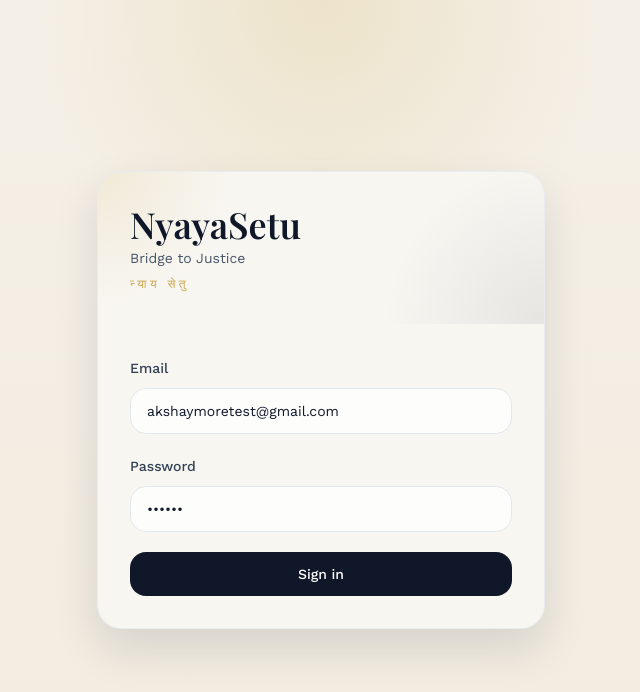
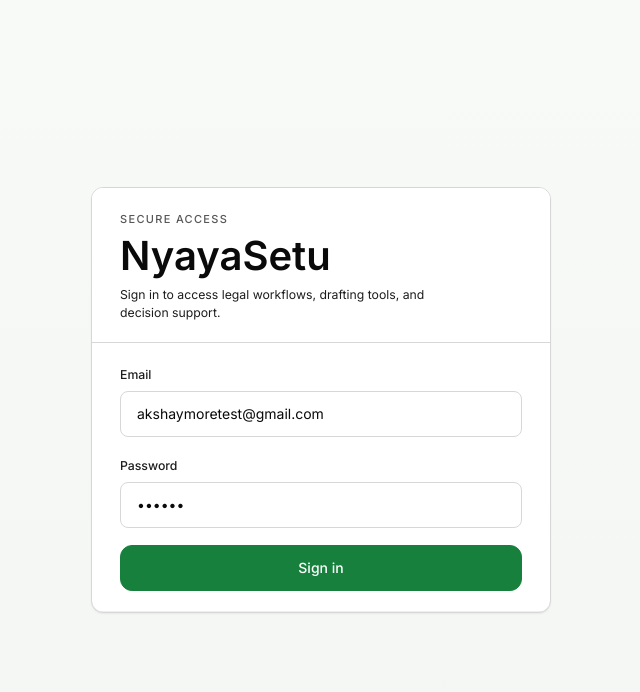
Before and after one commit to theakshaymore/Nyaya-Setu, a React (Vite) app in the folder frontend/: page /login in a window 1280 px wide. Shown: the top 692 px of the page, without its empty margins (319-959 px from the left). Built offline with nearby package versions, Linux system fonts and the light colour scheme; no server answers.

Commit message:
Add base CSS styles for frontend components

```diff
--- a/frontend/index.html
+++ b/frontend/index.html
@@ -7,12 +7,12 @@
     <link rel="preconnect" href="https://fonts.googleapis.com" />
     <link rel="preconnect" href="https://fonts.gstatic.com" crossorigin />
     <link
-      href="https://fonts.googleapis.com/css2?family=DM+Sans:wght@400;500;700&family=Playfair+Display:wght@600;700&display=swap"
+      href="https://fonts.googleapis.com/css2?family=Inter:wght@400;500;600;700&display=swap"
       rel="stylesheet"
     />
   </head>
-  <body class="bg-shell text-slate-900">
+  <body class="bg-bg-canvas text-text-primary">
     <div id="root"></div>
     <script type="module" src="/src/main.jsx"></script>
   </body>
-  </html>
+</html>
--- a/frontend/src/App.jsx
+++ b/frontend/src/App.jsx
@@ -15,8 +15,8 @@ function PlaceholderModule({ title }) {
   return (
     <div className="module-shell flex items-center justify-center p-10">
       <div className="max-w-lg text-center">
-        <p className="font-display text-3xl text-ink">{title}</p>
-        <p className="mt-3 text-sm leading-7 text-slate-500">
+        <p className="section-title">{title}</p>
+        <p className="mt-3 text-sm leading-7 text-text-secondary">
           This module shell is ready for the next build step.
         </p>
       </div>
--- a/frontend/src/components/Auth/LoginPage.jsx
+++ b/frontend/src/components/Auth/LoginPage.jsx
@@ -1,51 +1,50 @@
-import { useState } from "react";
-import { useNavigate } from "react-router-dom";
-import { motion } from "framer-motion";
+import { useState } from 'react'
+import { useNavigate } from 'react-router-dom'
+import { motion } from 'framer-motion'
 
-import { useAuth } from "../../context/AuthContext.jsx";
+import { useAuth } from '../../context/AuthContext.jsx'
 
 export function LoginPage() {
-  const navigate = useNavigate();
-  const { login, isAuthLoading } = useAuth();
+  const navigate = useNavigate()
+  const { login, isAuthLoading } = useAuth()
   const [form, setForm] = useState({
-    email: "akshaymoretest@gmail.com",
-    password: "monica",
-  });
-  const [error, setError] = useState("");
+    email: 'akshaymoretest@gmail.com',
+    password: 'monica'
+  })
+  const [error, setError] = useState('')
 
   async function handleSubmit(event) {
-    event.preventDefault();
-    setError("");
+    event.preventDefault()
+    setError('')
 
     try {
-      await login(form.email, form.password);
-      navigate("/", { replace: true });
+      await login(form.email, form.password)
+      navigate('/', { replace: true })
     } catch (requestError) {
-      setError(requestError.response?.data?.error || "Sign in failed.");
+      setError(requestError.response?.data?.error || 'Sign in failed.')
     }
   }
 
   return (
-    <div className="flex min-h-screen items-center justify-center p-6">
+    <div className="flex min-h-screen items-center justify-center px-4 py-10">
       <motion.div
         initial={{ opacity: 0, y: 24 }}
         animate={{ opacity: 1, y: 0 }}
-        className="panel w-full max-w-md overflow-hidden"
+        className="panel w-full max-w-[460px] overflow-hidden"
       >
-        <div className="bg-parchment p-8">
-          <p className="font-display text-4xl text-ink">NyayaSetu</p>
-          <p className="mt-1 text-sm text-slate-600">Bridge to Justice</p>
-          <p className="mt-2 text-xs uppercase tracking-[0.28em] text-gold">
-            न्याय सेतु
+        <div className="border-b border-border-subtle bg-surface-muted px-6 py-6 md:px-8">
+          <p className="eyebrow">Secure access</p>
+          <p className="mt-2 text-[40px] font-semibold leading-none text-text-primary">
+            NyayaSetu
+          </p>
+          <p className="mt-3 max-w-sm text-sm text-text-secondary">
+            Sign in to access legal workflows, drafting tools, and decision support.
           </p>
         </div>
 
-        <form className="space-y-5 p-8" onSubmit={handleSubmit}>
+        <form className="space-y-5 px-6 py-6 md:px-8" onSubmit={handleSubmit}>
           <div className="space-y-2">
-            <label
-              className="text-sm font-medium text-slate-700"
-              htmlFor="email"
-            >
+            <label className="text-sm font-medium text-text-secondary" htmlFor="email">
               Email
             </label>
             <input
@@ -56,16 +55,17 @@ export function LoginPage() {
               onChange={(event) =>
                 setForm((current) => ({
                   ...current,
-                  email: event.target.value,
+                  email: event.target.value
                 }))
               }
               placeholder="you@example.com"
+              autoComplete="email"
             />
           </div>
 
           <div className="space-y-2">
             <label
-              className="text-sm font-medium text-slate-700"
+              className="text-sm font-medium text-text-secondary"
               htmlFor="password"
             >
               Password
@@ -78,24 +78,25 @@ export function LoginPage() {
               onChange={(event) =>
                 setForm((current) => ({
                   ...current,
-                  password: event.target.value,
+                  password: event.target.value
                 }))
               }
               placeholder="Enter your password"
+              autoComplete="current-password"
             />
           </div>
 
-          <button
-            type="submit"
-            className="primary-button w-full"
-            disabled={isAuthLoading}
-          >
-            {isAuthLoading ? "Signing in..." : "Sign in"}
+          <button type="submit" className="primary-button w-full" disabled={isAuthLoading}>
+            {isAuthLoading ? 'Signing in...' : 'Sign in'}
           </button>
 
-          {error ? <p className="text-sm text-rose-600">{error}</p> : null}
+          {error ? (
+            <p className="rounded-[8px] border border-state-error bg-state-error-surface px-3 py-2 text-sm text-state-error">
+              {error}
+            </p>
+          ) : null}
         </form>
       </motion.div>
     </div>
-  );
+  )
 }
--- a/frontend/src/components/Layout/Sidebar.jsx
+++ b/frontend/src/components/Layout/Sidebar.jsx
@@ -39,11 +39,11 @@ export function Sidebar() {
   const { user, logout } = useAuth()
 
   return (
-    <aside className="flex w-full flex-col bg-sidebar px-4 py-5 text-white md:sticky md:top-0 md:min-h-screen md:max-w-[280px] md:px-6 md:py-8">
+    <aside className="flex w-full flex-col border-r border-border-subtle bg-surface-muted px-4 py-5 text-text-primary md:sticky md:top-0 md:min-h-screen md:max-w-[280px] md:px-5 md:py-6">
       <div>
-        <p className="font-display text-3xl text-gold">NyayaSetu</p>
-        <p className="mt-2 text-xs uppercase tracking-[0.26em] text-slate-400">
-          Bridge to Justice
+        <p className="text-[26px] font-semibold leading-none text-text-primary">NyayaSetu</p>
+        <p className="mt-2 text-xs text-text-secondary">
+          Structured legal assistance for teams and decision-makers
         </p>
       </div>
 
@@ -53,27 +53,27 @@ export function Sidebar() {
             key={item.to}
             to={item.to}
             className={({ isActive }) =>
-              `min-w-[220px] shrink-0 rounded-2xl border-l-4 px-4 py-4 transition md:block md:min-w-0 ${
+              `min-w-[220px] shrink-0 rounded-[12px] border px-4 py-4 transition md:block md:min-w-0 ${
                 isActive
-                  ? 'border-gold bg-white/8'
-                  : 'border-transparent hover:border-gold/70 hover:bg-white/5'
+                  ? 'border-surface-raised bg-[#f3faf5]'
+                  : 'border-border-subtle bg-surface-muted hover:border-surface-raised hover:bg-[#fafdfa]'
               }`
             }
           >
             <div className="flex items-start gap-3">
-              <span className="pt-1 text-gold">{item.icon}</span>
+              <span className="pt-1 text-surface-raised">{item.icon}</span>
               <div>
-                <p className="text-sm font-medium text-white">{item.label}</p>
-                <p className="mt-1 text-xs text-slate-400">{item.sublabel}</p>
+                <p className="text-sm font-medium text-text-primary">{item.label}</p>
+                <p className="mt-1 text-xs text-text-secondary">{item.sublabel}</p>
               </div>
             </div>
           </NavLink>
         ))}
       </nav>
 
-      <div className="mt-4 rounded-2xl border border-white/10 bg-white/5 p-4 md:mt-auto">
-        <p className="text-xs uppercase tracking-[0.22em] text-slate-400">Signed in</p>
-        <p className="mt-2 break-all text-sm text-white">{user?.email}</p>
+      <div className="mt-4 rounded-[12px] border border-border-subtle bg-[#f7f9f7] p-4 md:mt-auto">
+        <p className="eyebrow">Signed in</p>
+        <p className="mt-2 break-all text-sm text-text-primary">{user?.email}</p>
         <button type="button" className="secondary-button mt-4 w-full" onClick={logout}>
           Logout
         </button>
--- a/frontend/src/components/shared/DisclaimerBadge.jsx
+++ b/frontend/src/components/shared/DisclaimerBadge.jsx
@@ -1,6 +1,6 @@
 export function DisclaimerBadge() {
   return (
-    <span className="inline-flex items-center rounded-full bg-gold/15 px-4 py-2 text-xs font-medium uppercase tracking-[0.22em] text-ink">
+    <span className="status-badge text-[11px] uppercase tracking-[0.12em]">
       Not Legal Advice
     </span>
   )
--- a/frontend/src/index.css
+++ b/frontend/src/index.css
@@ -1,35 +1,93 @@
-@import url("https://fonts.googleapis.com/css2?family=Work+Sans:ital,wght@0,100..900;1,100..900&display=swap");
-
 @tailwind base;
 @tailwind components;
 @tailwind utilities;
 
 @layer base {
   :root {
-    /* font-family: "DM Sans", sans-serif; */
-    color: #0f1729;
-    background: #f3efe6;
-    font-family: "Work Sans", sans-serif;
-    font-optical-sizing: auto;
-    font-style: normal;
+    --font-family-primary: Inter, sans-serif;
+    --font-size-xs: 11px;
+    --font-size-sm: 12px;
+    --font-size-md: 14px;
+    --font-size-lg: 16px;
+    --font-size-xl: 18px;
+    --font-size-2xl: 26px;
+    --font-size-3xl: 28px;
+    --font-size-4xl: 40px;
+    --line-height-base: 20px;
+    --radius-xs: 8px;
+    --radius-sm: 12px;
+    --radius-md: 100px;
+    --radius-lg: 1000px;
+    --space-1: 4px;
+    --space-2: 8px;
+    --space-3: 10px;
+    --space-4: 12px;
+    --space-5: 16px;
+    --space-6: 32px;
+    --space-7: 48px;
+    --space-8: 80px;
+    --shadow-1:
+      rgba(0, 0, 0, 0.08) 0px 1px 2px -0.5px,
+      rgba(0, 0, 0, 0.12) 0px -0.5px 0px 0px inset;
+    --color-text-primary: #0a0a0a;
+    --color-text-secondary: #1d1d1d;
+    --color-text-muted: #575757;
+    --color-text-inverse: #0000ee;
+    --color-surface-base: #000000;
+    --color-surface-muted: #ffffff;
+    --color-surface-raised: #17803d;
+    --color-surface-strong: #549467;
+    --color-border-subtle: #d7d7d7;
+    --color-border-strong: #9a9a9a;
+    --color-bg-canvas: #f6f7f6;
+    --color-focus-ring: #17803d;
+    --color-state-error: #b42318;
+    --color-state-error-surface: #fef3f2;
+    color: var(--color-text-primary);
+    background: var(--color-bg-canvas);
+    font-family: var(--font-family-primary);
+    font-size: var(--font-size-md);
+    line-height: var(--line-height-base);
+    font-weight: 400;
+  }
+
+  html {
+    scroll-behavior: smooth;
   }
 
   body {
     margin: 0;
     min-height: 100vh;
-    background:
-      radial-gradient(circle at top, rgba(201, 168, 76, 0.18), transparent 28%),
-      linear-gradient(180deg, #f5f0e7 0%, #f2ece0 100%);
+    background: linear-gradient(180deg, #f8faf8 0%, #f3f6f3 100%);
   }
 
   * {
     box-sizing: border-box;
   }
+
+  button,
+  input,
+  textarea,
+  select {
+    font: inherit;
+  }
+
+  a {
+    color: var(--color-text-inverse);
+  }
+
+  :focus-visible {
+    outline: 2px solid var(--color-focus-ring);
+    outline-offset: 2px;
+  }
 }
 
 @layer components {
   .panel {
-    @apply rounded-3xl border border-slate-200/70 bg-paper shadow-legal;
+    @apply border shadow-legal;
+    border-color: var(--color-border-subtle);
+    border-radius: var(--radius-sm);
+    background: var(--color-surface-muted);
   }
 
   .module-shell {
@@ -37,14 +95,102 @@
   }
 
   .field {
-    @apply w-full rounded-2xl border border-slate-200 bg-white/80 px-4 py-3 text-sm text-slate-900 outline-none transition focus:border-gold focus:ring-2 focus:ring-gold/20;
+    @apply w-full border transition;
+    min-height: 44px;
+    border-color: var(--color-border-subtle);
+    border-radius: var(--radius-xs);
+    padding: var(--space-4) var(--space-5);
+    background: var(--color-surface-muted);
+    color: var(--color-text-primary);
+  }
+
+  .field:hover {
+    border-color: var(--color-border-strong);
+  }
+
+  .field:focus-visible {
+    border-color: var(--color-focus-ring);
+    box-shadow: 0 0 0 3px rgba(23, 128, 61, 0.16);
+    outline: none;
+  }
+
+  .field:disabled {
+    cursor: not-allowed;
+    opacity: 0.6;
+    background: #f1f3f1;
+  }
+
+  .field[aria-invalid="true"] {
+    border-color: var(--color-state-error);
+    background: var(--color-state-error-surface);
   }
 
   .primary-button {
-    @apply inline-flex items-center justify-center rounded-2xl bg-ink px-5 py-3 text-sm font-medium text-white transition hover:bg-slate-800 disabled:cursor-not-allowed disabled:opacity-60;
+    @apply inline-flex items-center justify-center border font-medium transition;
+    min-height: 44px;
+    border-radius: var(--radius-sm);
+    padding: var(--space-4) var(--space-5);
+    background: var(--color-surface-raised);
+    border-color: var(--color-surface-raised);
+    color: var(--color-surface-muted);
+  }
+
+  .primary-button:hover {
+    background: var(--color-surface-strong);
+    border-color: var(--color-surface-strong);
+  }
+
+  .primary-button:active,
+  .secondary-button:active {
+    transform: translateY(1px);
+  }
+
+  .primary-button:disabled,
+  .secondary-button:disabled {
+    cursor: not-allowed;
+    opacity: 0.55;
   }
 
   .secondary-button {
-    @apply inline-flex items-center justify-center rounded-2xl border border-slate-300 bg-white px-5 py-3 text-sm font-medium text-slate-700 transition hover:border-gold hover:text-ink;
+    @apply inline-flex items-center justify-center border font-medium transition;
+    min-height: 44px;
+    border-radius: var(--radius-sm);
+    padding: var(--space-4) var(--space-5);
+    border-color: var(--color-border-subtle);
+    background: var(--color-surface-muted);
+    color: var(--color-text-secondary);
+  }
+
+  .secondary-button:hover {
+    border-color: var(--color-surface-raised);
+    background: #f8fbf8;
+  }
+
+  .eyebrow {
+    @apply font-medium uppercase tracking-[0.12em];
+    color: var(--color-text-muted);
+    font-size: var(--font-size-xs);
+  }
+
+  .section-title {
+    color: var(--color-text-primary);
+    font-size: var(--font-size-3xl);
+    font-weight: 600;
+    line-height: 1.15;
+  }
+
+  .section-copy {
+    color: var(--color-text-muted);
+    font-size: var(--font-size-md);
+    line-height: 20px;
+  }
+
+  .status-badge {
+    @apply inline-flex items-center font-medium;
+    min-height: 32px;
+    border-radius: var(--radius-md);
+    padding: 0 var(--space-4);
+    background: #eef7f0;
+    color: var(--color-surface-raised);
   }
 }
```
Also changed, not shown: frontend/src/components/Layout/Topbar.jsx (+5 -4 lines), frontend/src/pages/AdminPanel.jsx (+12 -7 lines), frontend/tailwind.config.js (+22 -13 lines), 4 other files (tests, documents, lock files or other folders).
